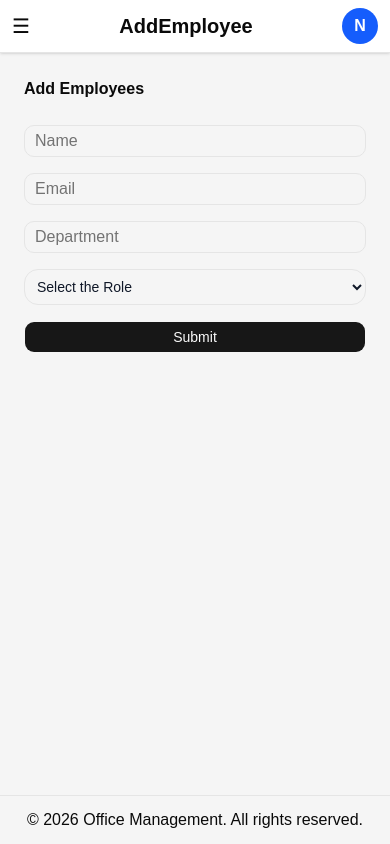
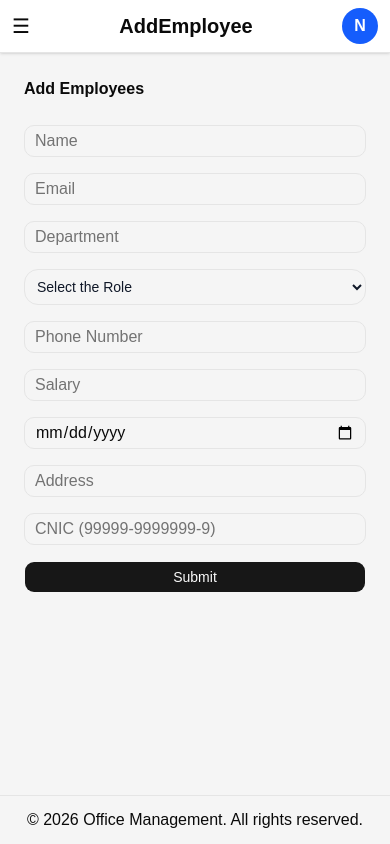
Before and after one commit to usamajamil-1/office-management-system, a React (Vite) app: page /addEmployee in a window 390 px wide. Built offline with nearby package versions, Linux system fonts and the light colour scheme; sample sign-in values are in the browser's storage.

Commit message:
feat: add phone, salary, joining date, address and CNIC fields to employee form

```diff
--- a/src/pages/employees/AddEmployee.jsx
+++ b/src/pages/employees/AddEmployee.jsx
@@ -7,8 +7,11 @@ import { Navigate, useNavigate } from 'react-router-dom'
 
 const AddEmployee = () => {
 
-  const { register, handleSubmit, formState: { errors } } = useForm()
+const { register, handleSubmit, formState: { errors } } = useForm()
   const navigate = useNavigate()
+
+
+
 
   const onSubmit = (data) => {
     const existing = JSON.parse(localStorage.getItem('employees') || '[]')
@@ -40,6 +43,36 @@ const AddEmployee = () => {
 
         ))}
       </select>
+
+      <Input {...register("phone", { required: "please add phone number" })} placeholder="Phone Number" />
+      {errors.phone && <p className='text-sm text-red-500'>{errors.phone.message}</p>}
+
+      <Input type="number" {...register("salary", { required: "please add salary" })} placeholder="Salary" />
+      {errors.salary && <p className='text-sm text-red-500'>{errors.salary.message}</p>}
+
+      <Input
+        type="date"
+        {...register("joiningDate", { required: "please add joining date" })}
+      />
+      {errors.joiningDate && <p className='text-sm text-red-500'>{errors.joiningDate.message}</p>}
+
+      <Input {...register("address", { required: "please add address" })} placeholder="Address" />
+      {errors.address && <p className='text-sm text-red-500'>{errors.address.message}</p>}
+
+      <Input
+        {...register("cnic", {
+          required: "please add CNIC",
+          pattern: {
+            value: /^\d{5}-\d{7}-\d{1}$/,
+            message: "CNIC format should be 99999-9999999-9"
+          }
+        })}
+        placeholder="CNIC (99999-9999999-9)"
+      />
+      {errors.cnic && <p className='text-sm text-red-500'>{errors.cnic.message}</p>}
+
+
+
       <Button onClick={handleSubmit(onSubmit)}>Submit</Button>
     </div>
   )
--- a/src/pages/employees/Employees.jsx
+++ b/src/pages/employees/Employees.jsx
@@ -35,6 +35,8 @@ const Employees = () => {
   }
 
 
+
+
   const saveEdit = () => {
     const updated = employees.map((emp) =>
       emp.id === editEmployee.id ? editEmployee : emp
@@ -61,6 +63,12 @@ const Employees = () => {
             <Input placeholder="Email" value={editEmployee?.email || ""} onChange={(e) => setEditEmployee({ ...editEmployee, email: e.target.value })} />
             <Input placeholder="Department" value={editEmployee?.department || ""} onChange={(e) => setEditEmployee({ ...editEmployee, department: e.target.value })} />
             <Input placeholder="role" value={editEmployee?.role || ""} onChange={(e) => setEditEmployee({ ...editEmployee, role: e.target.value })} />
+            <Input placeholder="Phone Number" value={editEmployee?.phone || ""} onChange={(e) => setEditEmployee({ ...editEmployee, phone: e.target.value })} />
+            <Input type="number" placeholder="Salary" value={editEmployee?.salary || ""} onChange={(e) => setEditEmployee({ ...editEmployee, salary: e.target.value })} />
+            <Input type="date" placeholder="Joining Date" value={editEmployee?.joiningDate || ""} onChange={(e) => setEditEmployee({ ...editEmployee, joiningDate: e.target.value })} />
+            <Input placeholder="Address" value={editEmployee?.address || ""} onChange={(e) => setEditEmployee({ ...editEmployee, address: e.target.value })} />
+            <Input placeholder="CNIC (99999-9999999-9)" value={editEmployee?.cnic || ""} onChange={(e) => setEditEmployee({ ...editEmployee, cnic: e.target.value })} />
+
             <Button onClick={saveEdit} >Save</Button>
           </DialogContent>
         </Dialog>
@@ -97,8 +105,13 @@ const Employees = () => {
               </span>
 
               {/* Divider */}
-              <div className='border-t border-gray-100 mt-3 pt-3'>
+              <div className='border-t border-gray-100 mt-3 pt-3 space-y-1'>
                 <p className='text-xs text-gray-500 truncate'>{employee.email}</p>
+                <p className='text-xs text-gray-500 truncate'>{employee.phone}</p>
+                <p className='text-xs text-gray-500 truncate'>CNIC: {employee.cnic}</p>
+                <p className='text-xs text-gray-500 truncate'>Joined: {employee.joiningDate}</p>
+                <p className='text-xs text-gray-500 truncate'>Salary: {employee.salary}</p>
+                <p className='text-xs text-gray-500 truncate'>{employee.address}</p>
               </div>
 
             </CardContent>
```
